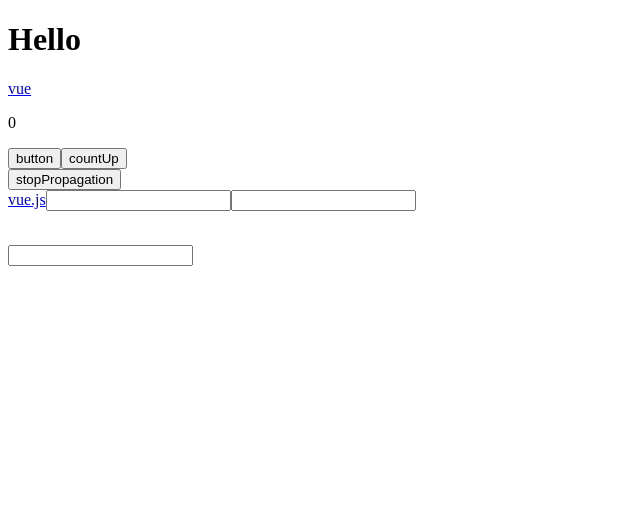
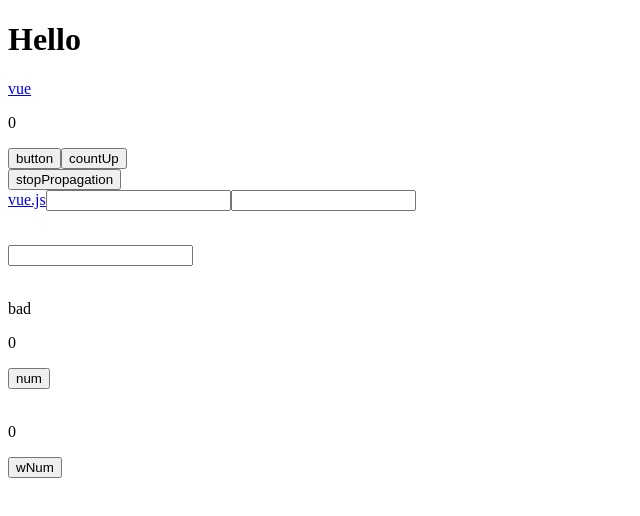
Before and after one commit to 802-web/first-vue, a Vue app: page / in a window 1280 px wide. Shown: the top 516 px of the page, without its empty margins (0-640 px from the left). Built offline with nearby package versions, Linux system fonts and the light colour scheme.

Commit message:
base of watchEffect

```diff
--- a/src/App.vue
+++ b/src/App.vue
@@ -1,5 +1,5 @@
 <script setup>
-import { ref } from 'vue'
+import { computed, ref, watchEffect } from 'vue'
 
 const message = ref('<h1>Hello</h1>')
 const url = ref('https://vuejs.org')
@@ -12,6 +12,19 @@ const countUp = (event, times) => {
 const eventName = 'keyup'
 
 const userInput = ref('')
+
+const num = ref(0)
+const evaluation = computed(() => {
+	return num.value > 5 ? 'good' : 'bad'
+})
+
+// watchEffect
+const wNum = ref(0)
+watchEffect(() => {
+	console.log('watchEffect')
+	// console.log(wNum.value)
+	console.log('ggg')
+})
 </script>
 <template>
 	<div v-html="message"></div>
@@ -29,4 +42,14 @@ const userInput = ref('')
 
 	<p>{{ userInput }}</p>
 	<input v-model="userInput" type="text" />
+	<br /><br />
+
+	<p>{{ evaluation }}</p>
+	<p>{{ num }}</p>
+	<button @click="num++">num</button>
+
+	<br /><br />
+
+	<p>{{ wNum }}</p>
+	<button @click="wNum++">wNum</button>
 </template>
```
